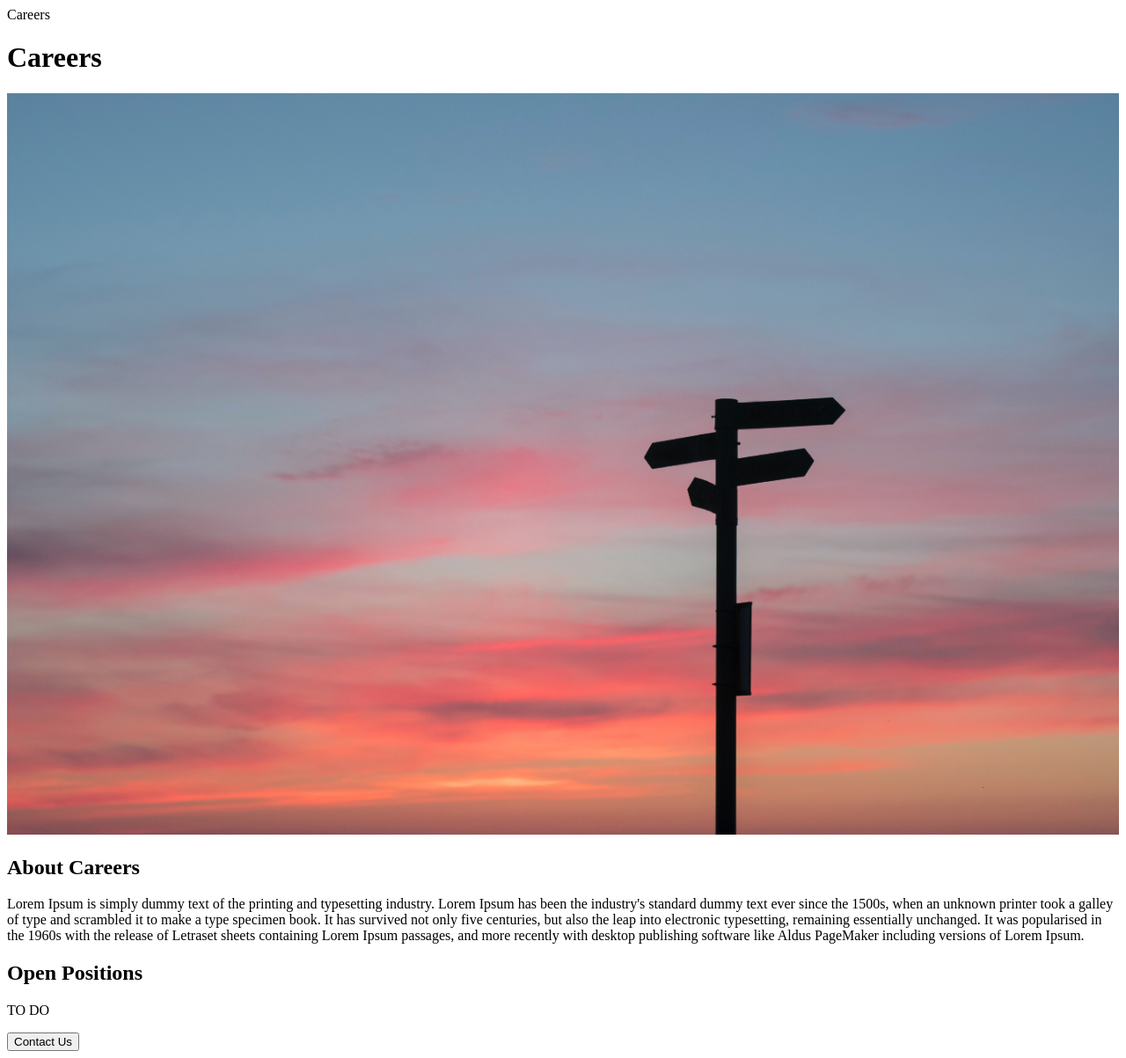
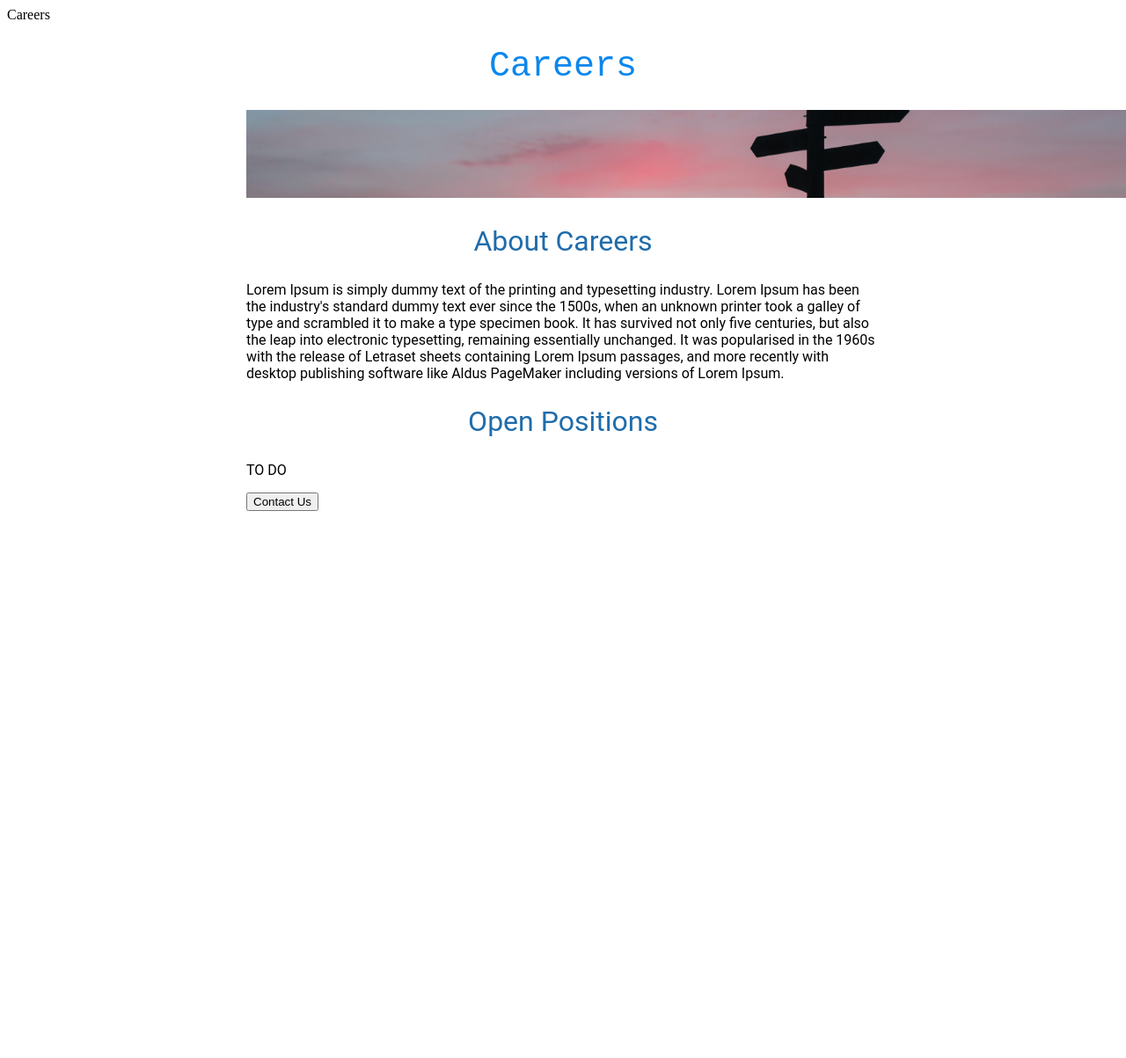
Before and after one commit to antoinebaba/koffi-careerwebsite, a Flask app: page / in a window 1280 px wide. Shown: the whole page at 88% size. After the commit the page ends 800 px from the top, so only its background shows below. Run offline with Flask 2, Linux system fonts and the light colour scheme.

Commit message:
adding div

```diff
--- a/templates/home.html
+++ b/templates/home.html
@@ -2,11 +2,43 @@
 <html>
  <head>
     <tile>Careers</tile>
+    <style>
+        h1{
+            font-size: 40px;
+            font-family:'Courier New', Courier, monospace;
+            font-weight: normal;
+            color:rgb(11, 135, 236);
+            text-align: center;
+        }
 
+        #banner{
+            height: 100px;
+            width:1000px;
+            object-fit: cover;
+        }
+
+        h2{
+            font-family: Roboto;
+            font-size: 32px;
+            color:rgb(32, 108, 171);
+            text-align: center;
+            font-weight: normal;
+        }
+
+        p{
+            font-family: Roboto;
+            color: black;
+        }
+        #container{
+            max-width: 720px;
+            margin:0 auto 0 auto;
+        }
+    </style>
  </head>
-   <body>
+  <body>
+  <div id="container">
     <h1>Careers</h1>
-    <img src="http://127.0.0.1:5000/static/javier.jpg" style="max-width:100%;height:auto;">
+    <img id="banner" src="http://127.0.0.1:5000/static/javier.jpg">
     <h2>About Careers</h2>
     <p>
         Lorem Ipsum is simply dummy text of the
@@ -25,6 +57,9 @@
     </p>
     <h2>Open Positions</h2>
     <p>TO DO</p>
+    <div>
     <button>Contact Us</button>
+    </div>
+    </div>
    </body>
 </html>
```
